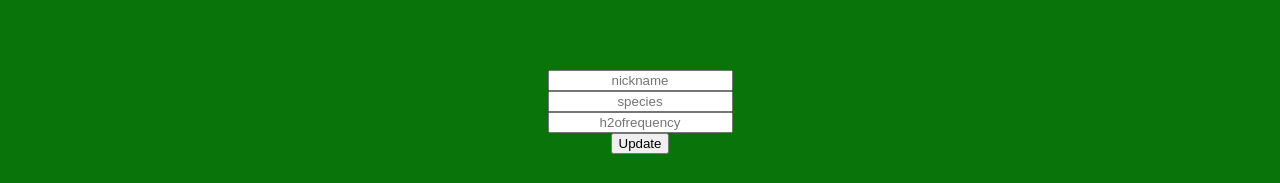
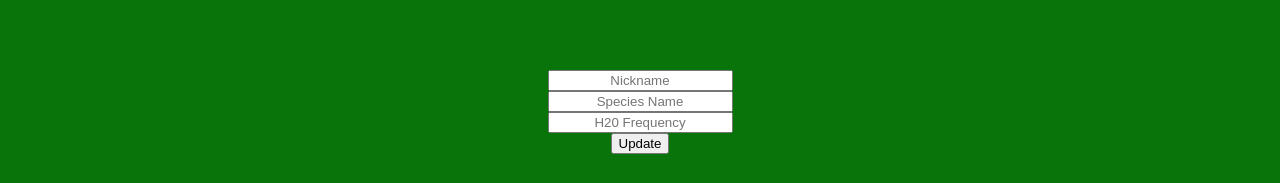
Before and after one commit to bld-wk-water-my-plants/front-end, a React (Create React App) app: page /addplant in a window 1280 px wide. Shown: the part 207-390 px from the top of the page. Built offline with nearby package versions, Linux system fonts and the light colour scheme; sample sign-in values are in the browser's storage.

Commit message:
fixed some bugs in addPlant and editPlant

```diff
--- a/src/components/AddPlant.js
+++ b/src/components/AddPlant.js
@@ -3,10 +3,10 @@ import { useParams, useHistory } from "react-router-dom";
 import axiosWithAuth from "./../utils/axiosWithAuth";
 
 const initialItem = {
-  nickname: "",
-  species: "",
+  plant_nickname: "",
+  species_name: "",
   image: "",
-  h2ofrequency: "",
+  h2o_frequency: "",
 };
 
   //No backend functionality here yet
@@ -45,8 +45,8 @@ const AddPlant = ()=>{
           type="text"
           name="nickname"
           onChange={changeHandler}
-          placeholder="nickname"
-          value={item.nickname}
+          placeholder="Nickname"
+          value={item.plant_nickname}
         />
         <div className="baseline" />
 
@@ -54,8 +54,8 @@ const AddPlant = ()=>{
           type="text"
           name="species"
           onChange={changeHandler}
-          placeholder="species"
-          value={item.species}
+          placeholder="Species Name"
+          value={item.species_name}
         />
         <div className="baseline" />
 
@@ -63,8 +63,8 @@ const AddPlant = ()=>{
           type="text"
           name="h2ofrequency"
           onChange={changeHandler}
-          placeholder="h2ofrequency"
-          value={item.h2ofrequency}
+          placeholder="H20 Frequency"
+          value={item.h2o_frequency}
         />
         <div className="baseline" />
 
--- a/src/components/EditPlant.js
+++ b/src/components/EditPlant.js
@@ -11,7 +11,7 @@ const initialItem = {
 
   //No backend functionality here yet
 
-const AddPlant = ()=>{
+const EditPlant = ()=>{
 	const [item, setItem] = useState(initialItem);
 	const { id } = useParams();
 
@@ -85,4 +85,4 @@ const AddPlant = ()=>{
 	)
 }
 
-export default AddPlant;
+export default EditPlant;
```
